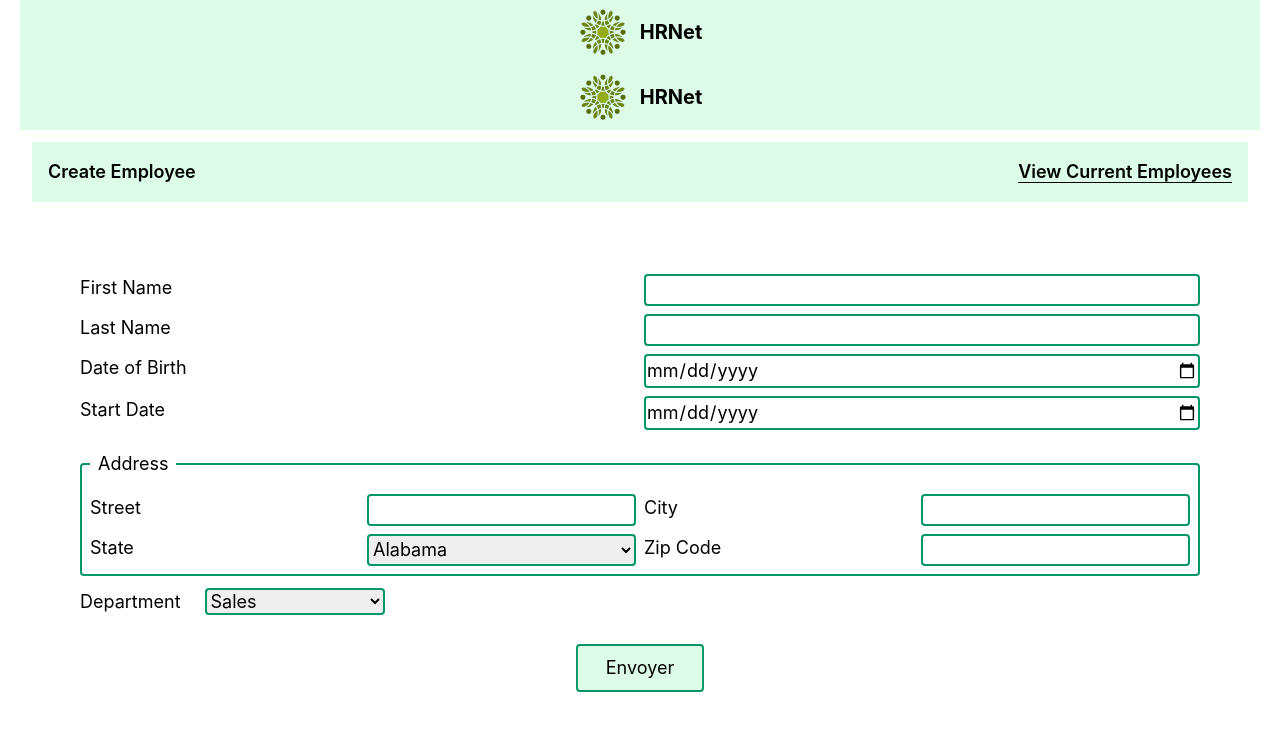
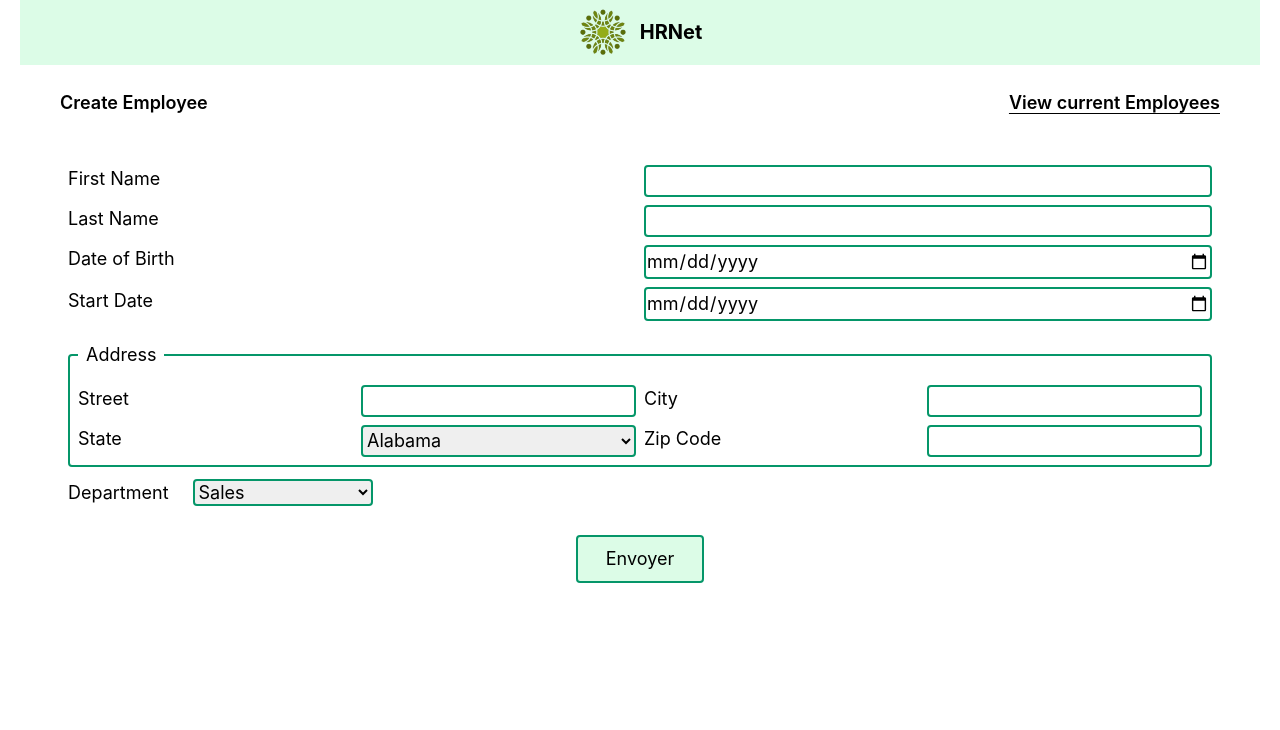
Before and after one commit to Frompath85/HRNet, a React (Vite) app in the folder Application/: page / in a window 1280 px wide. Shown: the top 730 px of the page. Built offline with nearby package versions, Linux system fonts and the light colour scheme.

Commit message:
maj fichier

```diff
--- a/Application/src/pages/Home.jsx
+++ b/Application/src/pages/Home.jsx
@@ -1,24 +1,15 @@
 import React from 'react'
-import ImgLogo from "../assets/WH_logo.png";
-import { Link } from 'react-router-dom';
 import { HRnetForm } from '../components/HRnetForm.jsx';
+import { NavLink } from 'react-router-dom';
 
 export default function Home() {
   return (
     <>
-      <header className=' bg-green-100 p-2'>
-        <Link to='/' className='flex flex-row gap-3 items-center justify-center'>
-          <img  width="50" height="50" src={ImgLogo} alt="Logo HRNet" />
-          <h1 className='text-xl font-bold' > HRNet</h1>
-        </Link>
-      </header>
-      <section className='flex flex-col gap-6 m-3'>
-        <div className='flex flex-row bg-green-100 justify-between p-4'>
-          <h2 className='text-lg font-semibold'>Create Employee</h2>
-          <Link to='/EmployeeList' className='text-lg font-semibold underline underline-offset-4'>View Current Employees</Link>
-        </div>
-        <HRnetForm />
-      </section>
+      <div className='flex justify-between gap-6 ml-10 mr-10 mt-6 text-lg font-semibold'>
+        <h2>Create Employee</h2>
+        <NavLink to='/EmployeeList' className='underline underline-offset-4'> View current  Employees</NavLink>
+      </div>
+      <HRnetForm />
     </>
   )
 }
```
